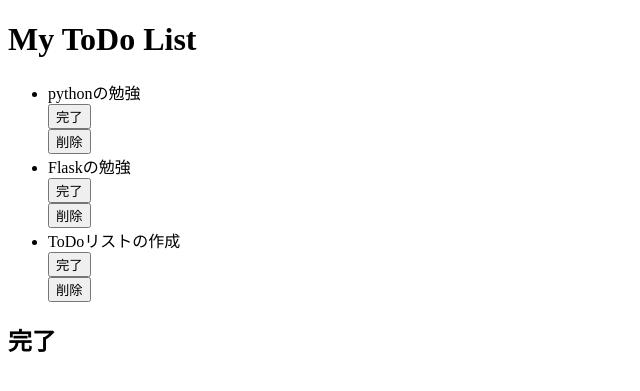
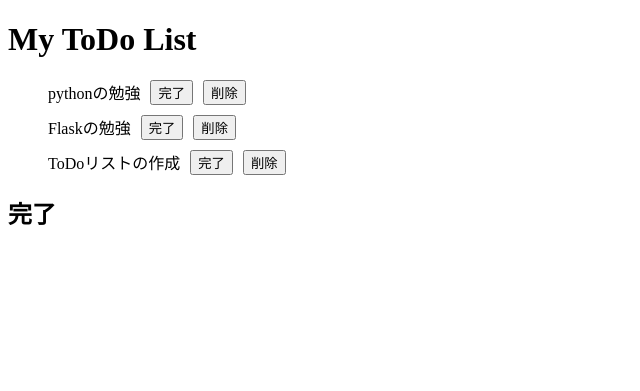
Before and after one commit to lixiangyu-nuco/todo-app, a Flask app: page / in a window 1280 px wide. Shown: the top 391 px of the page, without its empty margins (0-640 px from the left). Run offline with Flask 3, Linux system fonts and the light colour scheme.

Commit message:
完了・削除ボタンの配置を調整し、タスク名と横並びに表示。

```diff
--- a/templates/index.html
+++ b/templates/index.html
@@ -2,6 +2,14 @@
 <html>
 <head>
     <title>ToDo List</title>
+    <style>
+        li {
+            display: flex;
+            align-items: center;
+            gap: 10px;
+            margin-bottom: 10px;
+        }
+    </style>
 </head>
 <body>
     <h1>My ToDo List</h1>
@@ -10,6 +18,7 @@
             {% if not task.done %}
                 <li>
                     {{task.name}}
+
                     <!-- 完了ボタン -->
                     <form action="{{ url_for('complete_task', task_id=loop.index0) }}" method="POST">
                             <button type="submit">完了</button>
```
